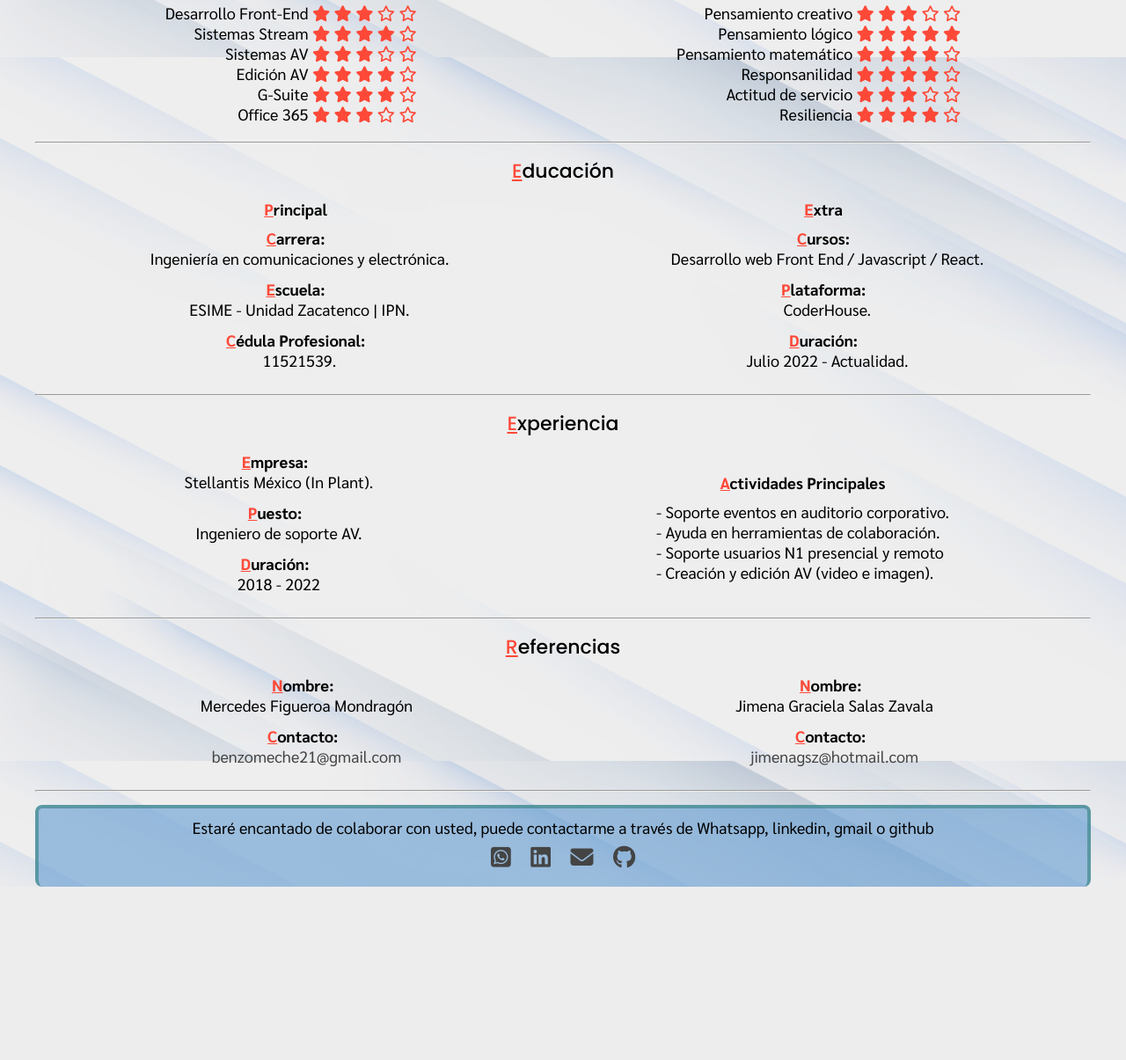
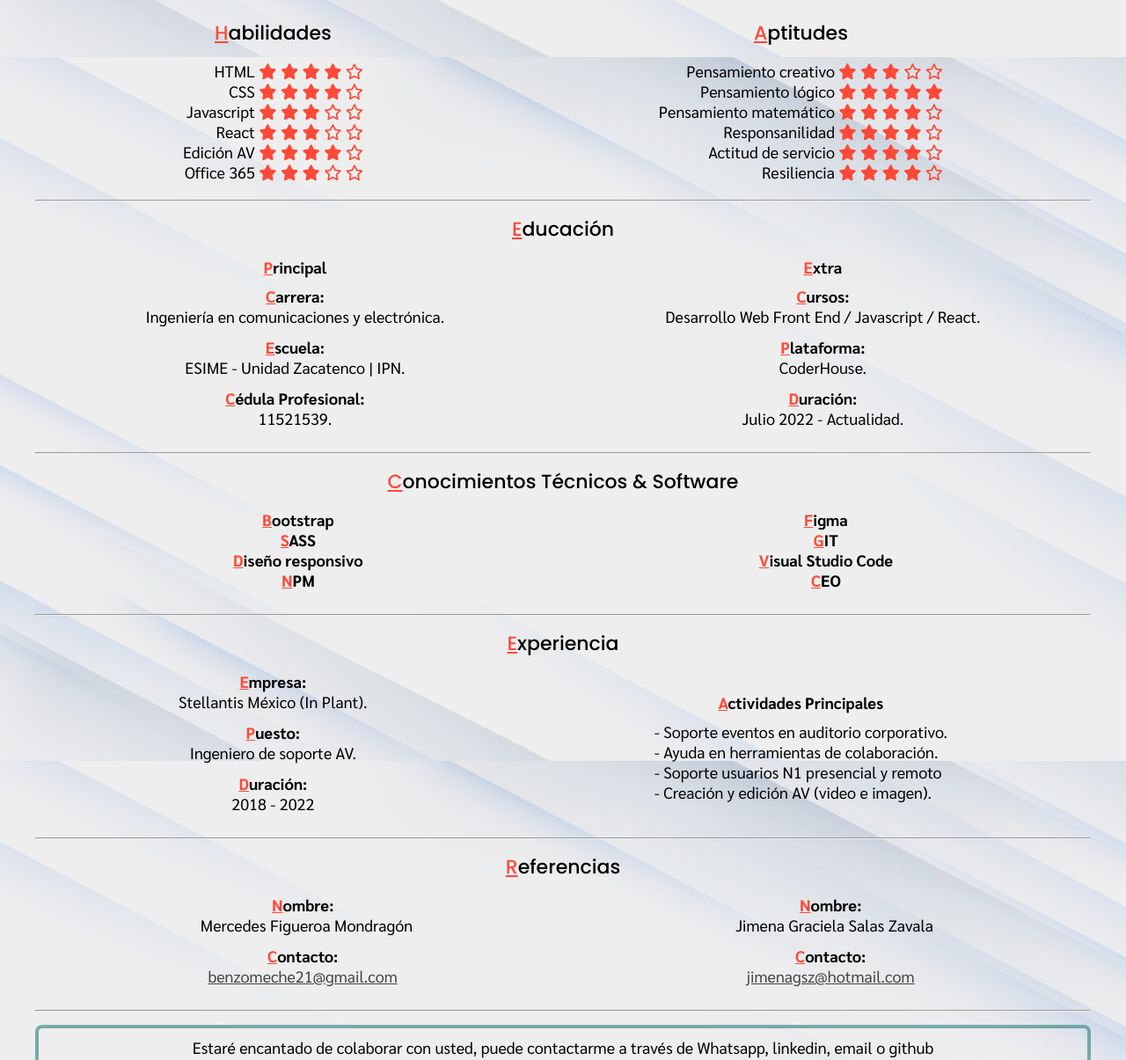
Before and after one commit to AlfredoSM92/CV_Alfredo_Sanchez, a website: page index.html in a window 1280 px wide. Shown: the part 735-1940 px from the top of the page at 88% size. Before the commit the page ends 1743 px from the top, so only its background shows below. Drawn offline with Linux system fonts and the light colour scheme.

Commit message:
Actualización 11/12/2022

```diff
--- a/index.html
+++ b/index.html
@@ -15,9 +15,10 @@
         <div class="header_info">
             <img class="about_img" src="./images/alfredo_sanchez.png" alt="Foto Alfredo Sanchez">
             <h1>Alfredo Sánchez Martínez</h1>
-            <h2>Ingeniero en comunicaciones y electrónica / Desarrollador web</h2>
-            <h2>Ubicación: Cuajimalpa, CDMX. Teléfono: 55 2152 7716. Correo: <a
-                    href="mailto:ingalfresm@gmail.com">ingalfresm@gmail.com</a></h2>
+            <h2>Ingeniero en comunicaciones y electrónica / Desarrollador web Front End</h2>
+            <h2>Ubicación: Cuajimalpa, CDMX.</h2>
+            <h2>Teléfono: 55 2152 7716.</h2>
+            <h2>Correo: <a href="mailto:ingalfresm@gmail.com">ingalfresm@gmail.com</a></h2>
         </div>
     </header>
 
@@ -51,21 +52,28 @@
         <article class="skills">
             <h3 class="heading">Habilidades</h3>
             <ul class="skills_list">
-                <li class="info">Desarrollo Front-End
+                <li class="info">HTML
+                    <i class="fa-solid fa-star"></i>
+                    <i class="fa-solid fa-star"></i>
+                    <i class="fa-solid fa-star"></i>
+                    <i class="fa-solid fa-star"></i>
+                    <i class="fa-regular fa-star"></i>
+                </li>
+                <li class="info">CSS
+                    <i class="fa-solid fa-star"></i>
+                    <i class="fa-solid fa-star"></i>
+                    <i class="fa-solid fa-star"></i>
+                    <i class="fa-solid fa-star"></i>
+                    <i class="fa-regular fa-star"></i>
+                </li>
+                <li class="info">Javascript
                     <i class="fa-solid fa-star"></i>
                     <i class="fa-solid fa-star"></i>
                     <i class="fa-solid fa-star"></i>
                     <i class="fa-regular fa-star"></i>
                     <i class="fa-regular fa-star"></i>
                 </li>
-                <li class="info">Sistemas Stream
-                    <i class="fa-solid fa-star"></i>
-                    <i class="fa-solid fa-star"></i>
-                    <i class="fa-solid fa-star"></i>
-                    <i class="fa-solid fa-star"></i>
-                    <i class="fa-regular fa-star"></i>
-                </li>
-                <li class="info">Sistemas AV
+                <li class="info">React
                     <i class="fa-solid fa-star"></i>
                     <i class="fa-solid fa-star"></i>
                     <i class="fa-solid fa-star"></i>
@@ -73,13 +81,6 @@
                     <i class="fa-regular fa-star"></i>
                 </li>
                 <li class="info">Edición AV
-                    <i class="fa-solid fa-star"></i>
-                    <i class="fa-solid fa-star"></i>
-                    <i class="fa-solid fa-star"></i>
-                    <i class="fa-solid fa-star"></i>
-                    <i class="fa-regular fa-star"></i>
-                </li>
-                <li class="info">G-Suite
                     <i class="fa-solid fa-star"></i>
                     <i class="fa-solid fa-star"></i>
                     <i class="fa-solid fa-star"></i>
@@ -130,7 +131,7 @@
                     <i class="fa-solid fa-star"></i>
                     <i class="fa-solid fa-star"></i>
                     <i class="fa-solid fa-star"></i>
-                    <i class="fa-regular fa-star"></i>
+                    <i class="fa-solid fa-star"></i>
                     <i class="fa-regular fa-star"></i>
                 </li>
                 <li class="info">Resiliencia
@@ -155,15 +156,15 @@
             </li>
             <li class="text_inline">
                 <h4 class="subtitle">Carrera:</h4>
-                <p class="info">&nbsp Ingeniería en comunicaciones y electrónica.</p>
+                <p class="info">Ingeniería en comunicaciones y electrónica.</p>
             </li>
             <li class="text_inline">
                 <h4 class="subtitle">Escuela:</h4>
-                <p class="info">&nbsp ESIME - Unidad Zacatenco | IPN.</p>
+                <p class="info">ESIME - Unidad Zacatenco | IPN.</p>
             </li>
             <li class="text_inline">
                 <h4 class="subtitle">Cédula Profesional:</h4>
-                <p class="info">&nbsp 11521539.</p>
+                <p class="info">11521539.</p>
             </li>
         </ul>
         <ul>
@@ -172,20 +173,43 @@
             </li>
             <li class="text_inline">
                 <h4 class="subtitle">Cursos: </h4>
-                <p class="info">&nbsp Desarrollo web Front End / Javascript / React.</p>
+                <p class="info">Desarrollo Web Front End / Javascript / React.</p>
             </li>
             <li class="text_inline">
                 <h4 class="subtitle">Plataforma:</h4>
-                <p class="info">&nbsp CoderHouse.</p>
+                <p class="info">CoderHouse.</p>
             </li>
             <li class="text_inline">
                 <h4 class="subtitle">Duración:</h4>
-                <p class="info">&nbsp Julio 2022 - Actualidad.</p>
+                <p class="info">Julio 2022 - Actualidad.</p>
             </li>
         </ul>
     </article>
     <hr class="break_line">
     <!-- Termina sección "Educación" -->
+
+    <!-- Inicia sección "Conocimientos Técnicos" -->
+    <h3 class="heading">Conocimientos Técnicos & Software</h3>
+    <article id="education" class="formation">
+        <ul>
+            <li class="text_inline">
+                <h4 class="subtitle">Bootstrap</h4>
+                <h4 class="subtitle">SASS</h4>
+                <h4 class="subtitle">Diseño responsivo</h4>
+                <h4 class="subtitle">NPM</h4>
+
+            </li>
+        </ul>
+        <ul>
+            <li class="text_inline">
+                <h4 class="subtitle">Figma</h4>
+                <h4 class="subtitle">GIT</h4>
+                <h4 class="subtitle">Visual Studio Code</h4>
+                <h4 class="subtitle">CEO</h4>
+            </li>
+        </ul>
+    </article>
+    <hr class="break_line">
 
     <!-- Inicia sección "Experiencia" -->
     <h3 class="heading">Experiencia</h3>
@@ -193,15 +217,15 @@
         <ul>
             <li class="text_inline">
                 <h4 class="subtitle">Empresa:</h4>
-                <pre class="info">&nbsp Stellantis México (In Plant).</pre>
+                <pre class="info">Stellantis México (In Plant).</pre>
             </li>
             <li class="text_inline">
                 <h4 class="subtitle">Puesto:</h4>
-                <pre class="info">&nbsp Ingeniero de soporte AV.</pre>
+                <pre class="info">Ingeniero de soporte AV.</pre>
             </li>
             <li class="text_inline">
                 <h4 class="subtitle">Duración:</h4>
-                <pre class="info">&nbsp 2018 - 2022</pre>
+                <pre class="info">2018 - 2022</pre>
             </li>
         </ul>
         <ul>
@@ -216,6 +240,7 @@
     </section>
     <hr class="break_line">
     <!-- Termina sección "Experiencia" -->
+
     <!-- Inicia sección referencias -->
     <h3 class="heading">Referencias</h3>
     <section id="references">
@@ -226,7 +251,7 @@
             </li>
             <li class="text_inline">
                 <h4 class="subtitle">Contacto:</h4>
-                <a class="info contact_link" href="mailto:benzomeche21@gmail.com">&nbsp benzomeche21@gmail.com</a>
+                <a class="info contact_link" href="mailto:benzomeche21@gmail.com">benzomeche21@gmail.com</a>
             </li>
         </ul>
         <ul>
@@ -236,20 +261,20 @@
             </li>
             <li class="text_inline">
                 <h4 class="subtitle">Contacto:</h4>
-                <a class="info contact_link" href="mailto:jimenagsz@hotmail.com">&nbsp jimenagsz@hotmail.com</a>
+                <a class="info contact_link" href="mailto:jimenagsz@hotmail.com">jimenagsz@hotmail.com</a>
             </li>
         </ul>
     </section>
     <hr class="break_line">
     <footer>
-        <p class="info">Estaré encantado de colaborar con usted, puede contactarme a través de Whatsapp, linkedin, gmail
+        <p class="info">Estaré encantado de colaborar con usted, puede contactarme a través de Whatsapp, linkedin, email
             o github</p>
         <div>
             <a class="contact_link info" href="https://wa.me/5215521527716"><i
                     class="fa-brands fa-square-whatsapp"></i></a>
             <a class="contact_link info" href="https://www.linkedin.com/in/alfredosm1992/"><i
                     class="fa-brands fa-linkedin"></i></a>
-            <a class="contact_link info" href="mailto:ingalfresm@gmail.com"><i class="fa-solid fa-envelope"></i></a>
+            <a class="contact_link info" href="mailto:ingalfresm@gmail.com"><i class="fa-solid fa-mail fa-envelope"></i></a>
             <a class="contact_link info" href="https://github.com/AlfredoSM92"><i class="fa-brands fa-github"></i></a>
         </div>
     </footer>
--- a/scss/partials/_footer.scss
+++ b/scss/partials/_footer.scss
@@ -2,7 +2,7 @@
 footer{
     margin-top: 1.5rem;
     @include flex(column, center, center, wrap);
-    background-color: map-get($map: $colors, $key: back-color);
+    // background-color: map-get($map: $colors, $key: back-color);
     border-width: .4rem .4rem 0 .4rem;
     border-style: solid;
     border-color: map-get($map: $colors, $key: border-color);
@@ -15,3 +15,19 @@ footer{
         margin: 1rem;
     }
 }
+
+.fa-square-whatsapp:hover{
+    color: green;
+}
+
+.fa-linkedin:hover{
+    color: #0077b5
+}
+
+.fa-mail:hover {
+    color: rgb(216, 206, 67);
+}
+
+.fa-github:hover {
+    color: black;
+}
--- a/scss/views/_main.scss
+++ b/scss/views/_main.scss
@@ -71,3 +71,7 @@
 #references {
     @include flex(row, center, space-around, wrap);
 }
+
+#references a{
+    text-decoration: underline;
+}
```
Also changed, not shown: css/index.css.
